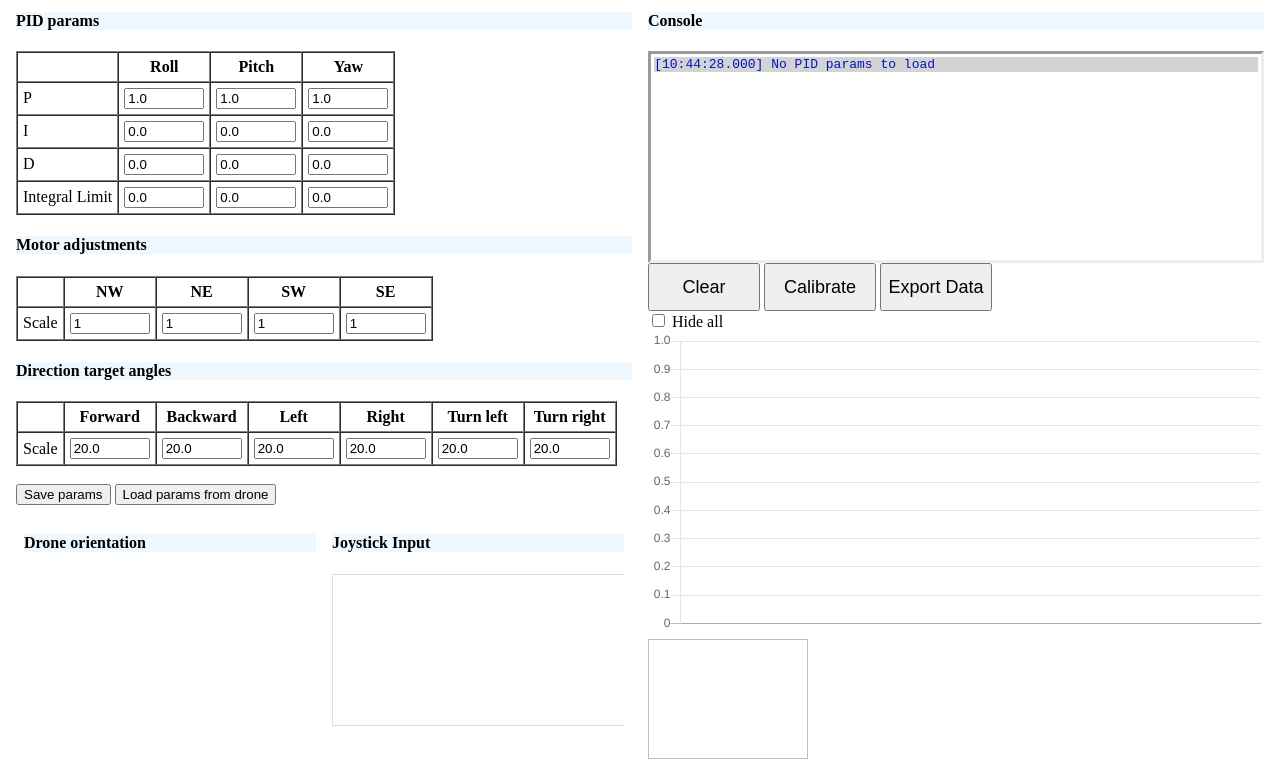
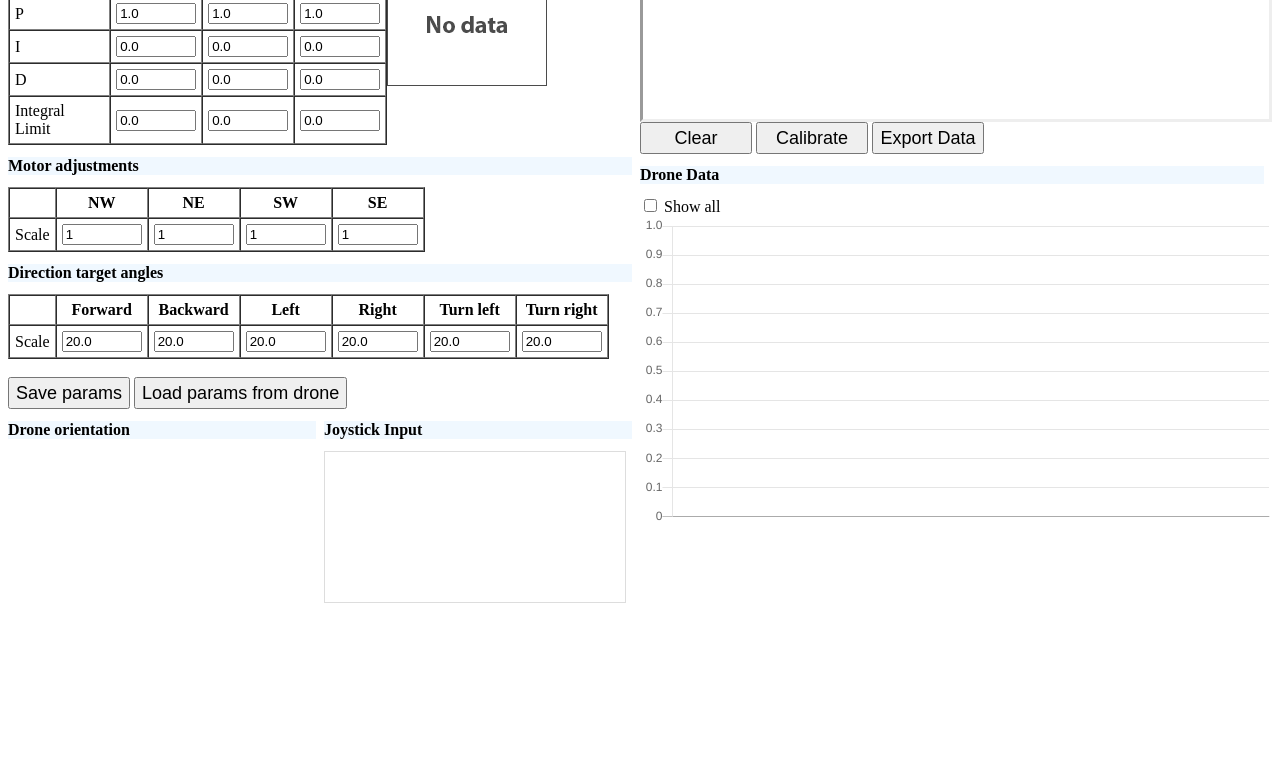
Before and after one commit to Lachlanric/modelviewer, a website: page public/index.html in a window 1280 px wide. Shown: the part 84-859 px from the top of the page. After the commit the page ends 800 px from the top, so only its background shows below. Drawn offline with nearby package versions, Linux system fonts and the light colour scheme; some packages are replaced by stand-ins of ours; a script that the page names is missing.

Commit message:
Redid layout to fit screen

```diff
--- a/public/index.html
+++ b/public/index.html
@@ -5,14 +5,26 @@
   <style>
     .heading {
       background-color: aliceblue;
+      margin-right: 0.5rem;
+    }
+    h4 {
+      margin-top: 12px;
+      margin-bottom: 12px;
     }
     .section {
       width: 50%;
-      margin: 0.5rem;
+      overflow-x: hidden;
+    }
+    .section-40 {
+      width: 40%;
+      overflow-x: hidden;
+    }
+    .section-60 {
+      width: 60%;
       overflow-x: hidden;
     }
     .console-container {
-      height: 25vh;
+      height: 9rem;
       overflow-y: scroll;
       border-style: inset;
       padding: 0.2rem;
@@ -32,8 +44,8 @@
       color: rgb(0, 19, 187);
     }
     .action-button {
-      width: 7rem;
-      height: 3rem;
+      min-width: 7rem;
+      height: 2rem;
       font-size: large;
     }
     input[type="number"] {
@@ -42,12 +54,14 @@
   </style>
 </head>
 <body>
-  <div>
+  <!-- <div>
     <h1 class="heading">Drone Control</h1>
-  </div>
+  </div> -->
 
   <div style="display: flex">
     <div class="section">
+      <div style="display: flex">
+        <div class="section-60">
           <h4 class="heading">PID params</h4>
 
           <table border="1" cellpadding="5" cellspacing="0">
@@ -88,6 +102,12 @@
               </tr>
             </tbody>
           </table>
+        </div>
+        <div class="section-40">
+          <h4 class="heading">Camera Feed</h4>
+          <img id="camera-feed" width="160" height="120" />
+        </div>
+      </div>
 
       <h4 class="heading">Motor adjustments</h4>
 
@@ -141,8 +161,8 @@
 
       <br />
 
-      <button id="update_pid">Save params</button>
-      <button id="obtain_pid">Load params from drone</button>
+      <button class="action-button" id="update_pid">Save params</button>
+      <button class="action-button" id="obtain_pid">Load params from drone</button>
 
       <div style="display: flex">
         <div class="section">
@@ -167,16 +187,14 @@
       <button class="action-button" onclick="sendDataSerial('/calibrate', '')">Calibrate</button>
       <button class="action-button" onclick="exportData()" id="export-data-button">Export Data</button>
 
-      <br />
+      <h4 class="heading">Drone Data</h4>
 
       <div>
         <input type="checkbox" id="hideall" />
-        <label for="hideall">Hide all</label>
+        <label for="hideall">Show all</label>
       </div>
 
       <canvas id="myChart" style="width: 100%; max-width: 700px"></canvas>
-
-      <img id="cameraFeed" width="160" height="120" />
     </div>
   </div>
 </body>
@@ -234,12 +252,10 @@
       reader.onloadend = function () {
         var base64data = reader.result;
         console.log(base64data);
-        document.querySelector("img#cameraFeed").src = base64data;
+        document.querySelector("img#camera-feed").src = base64data;
       };
     }
   });
-
-  let count = 0;
 
   function xyz_to_rthetaphi(x, y, z) {
     const r = Math.sqrt(x * x + y * y + z * z);
@@ -271,8 +287,6 @@
     container.appendChild(entry);
     container.scrollTop = container.scrollHeight;
   }
-
-  let sent_throttle_val = -1;
 
   function clearConsole() {
     document.getElementById("console-container").innerHTML = "";
@@ -477,11 +491,12 @@
   const checkbox = document.querySelector("input#hideall");
   checkbox.addEventListener("change", function () {
     chart.data.datasets.forEach((ds, index) => {
-      var meta = chart.getDatasetMeta(index);
-      meta.hidden = this.checked ? this.checked : null;
-      ds.hidden = this.checked ? this.checked : null;
+      const checked = this.checked ? this.checked : null;
+      const meta = chart.getDatasetMeta(index);
+      meta.hidden = !checked;
+      ds.hidden = !checked;
 
-      localStorage.setItem(ds.label, this.checked);
+      localStorage.setItem(ds.label, !checked);
     });
     chart.update();
   });
@@ -553,4 +568,7 @@
 
     chart.update();
   }
+
+  // Default camera image
+  document.querySelector("img#camera-feed").src = "no-data.png";
 </script>
```
Also changed, not shown: public/no-data.png (added). Lines whose indentation alone changed are shown as unchanged.
